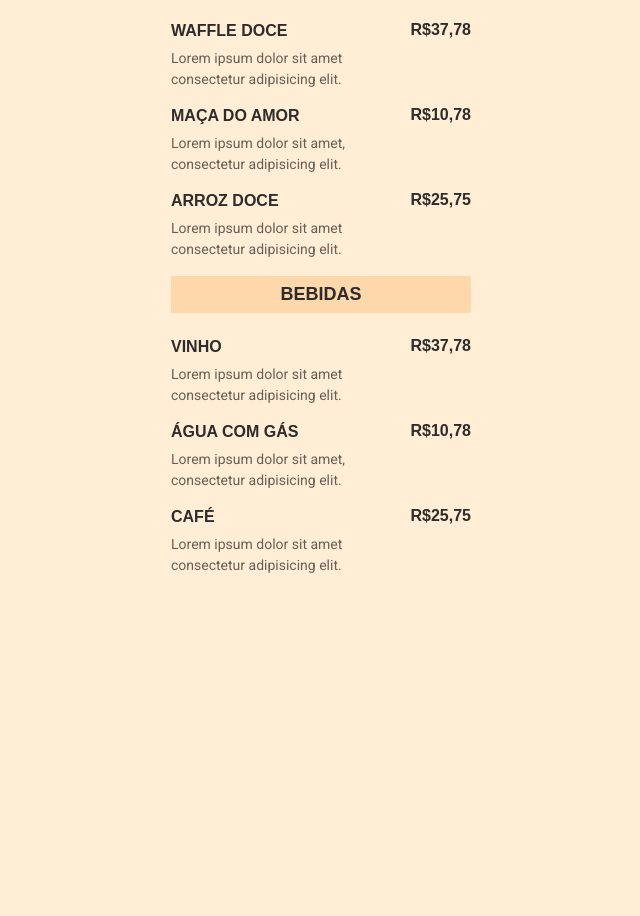
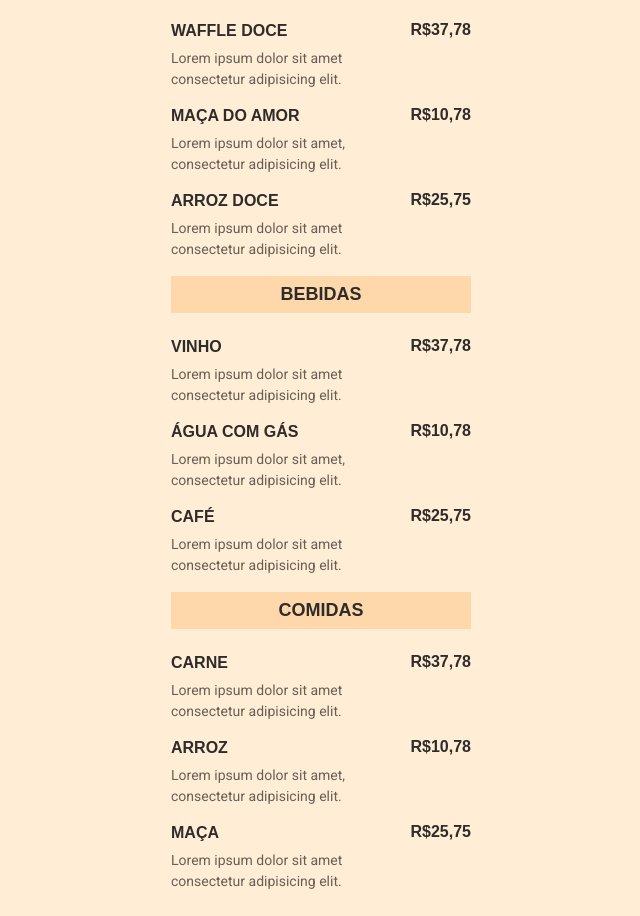
Before and after one commit to Jeydendarkness/MI, a plain HTML site: page index.html in a window 1280 px wide. Shown: the part 157-1073 px from the top of the page, without its empty margins (319-959 px from the left). Before the commit the page ends 800 px from the top, so only its background shows below. Drawn offline with Linux system fonts and the light colour scheme.

Commit message:
Add comidas

```diff
--- a/index.html
+++ b/index.html
@@ -90,6 +90,41 @@
       </li>
 
     </ul>
+     <h2>comidas</h2>
+
+    <ul>
+      <li>
+        <div class="details">
+          <h3>carne</h3>
+          <p class="description">
+            Lorem ipsum dolor sit amet consectetur adipisicing elit.
+          </p>
+        </div>
+         <strong class="price">R$37,78</strong>
+      </li>
+
+            <li>
+        <div class="details">
+          <h3>arroz</h3>
+          <p class="description">
+            Lorem ipsum dolor sit amet, consectetur adipisicing elit.
+          </p>
+        </div>
+          <strong class="price">R$10,78</strong>
+      </li>
+
+      <li>
+        <div class="details">
+          <h3>maça</h3>
+          <p class="description">
+            Lorem ipsum dolor sit amet consectetur adipisicing elit.
+          </p>
+        </div>
+        <strong class="price">R$25,75</strong>
+      </li>
+
+    </ul>
+
 
   </section>
 </body>
```
